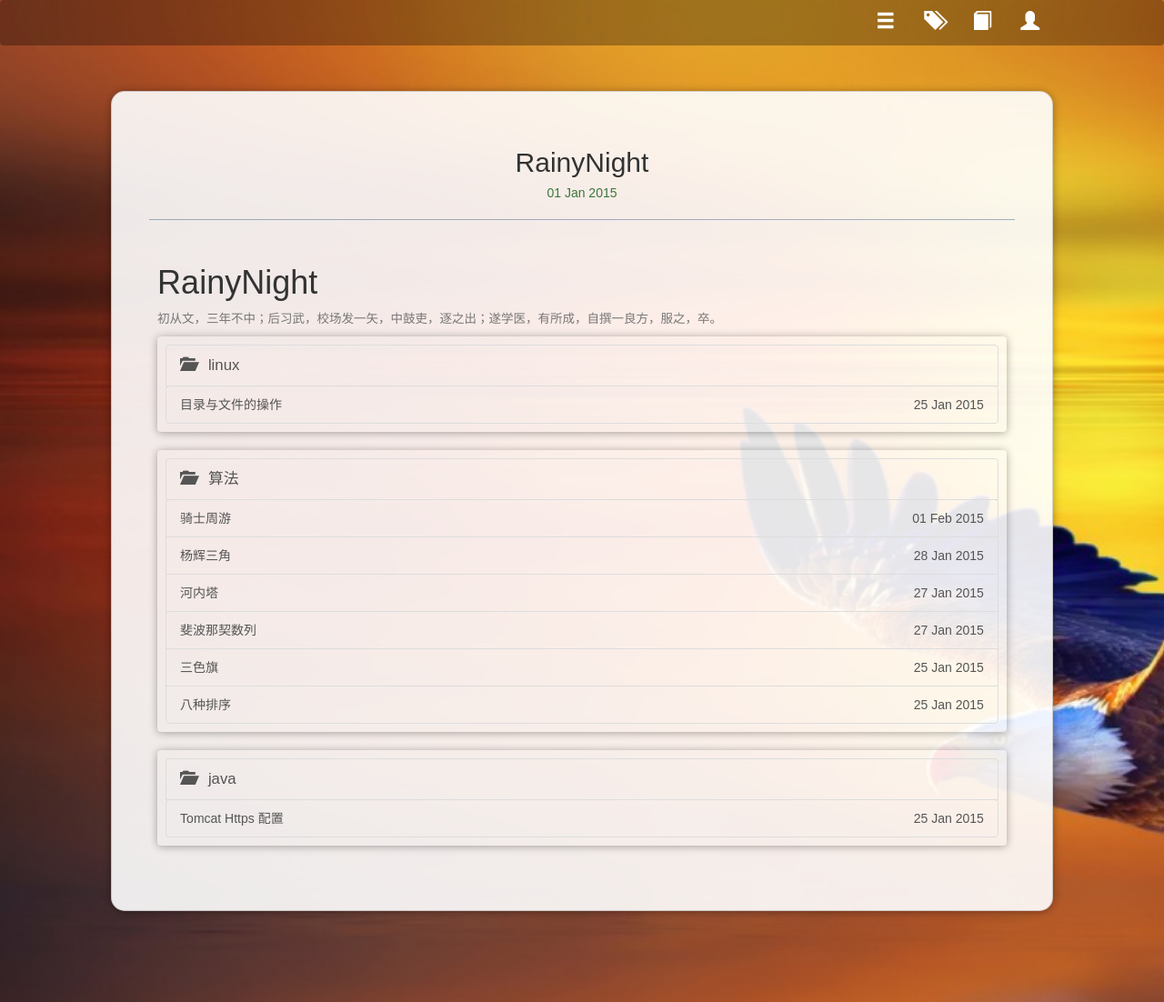
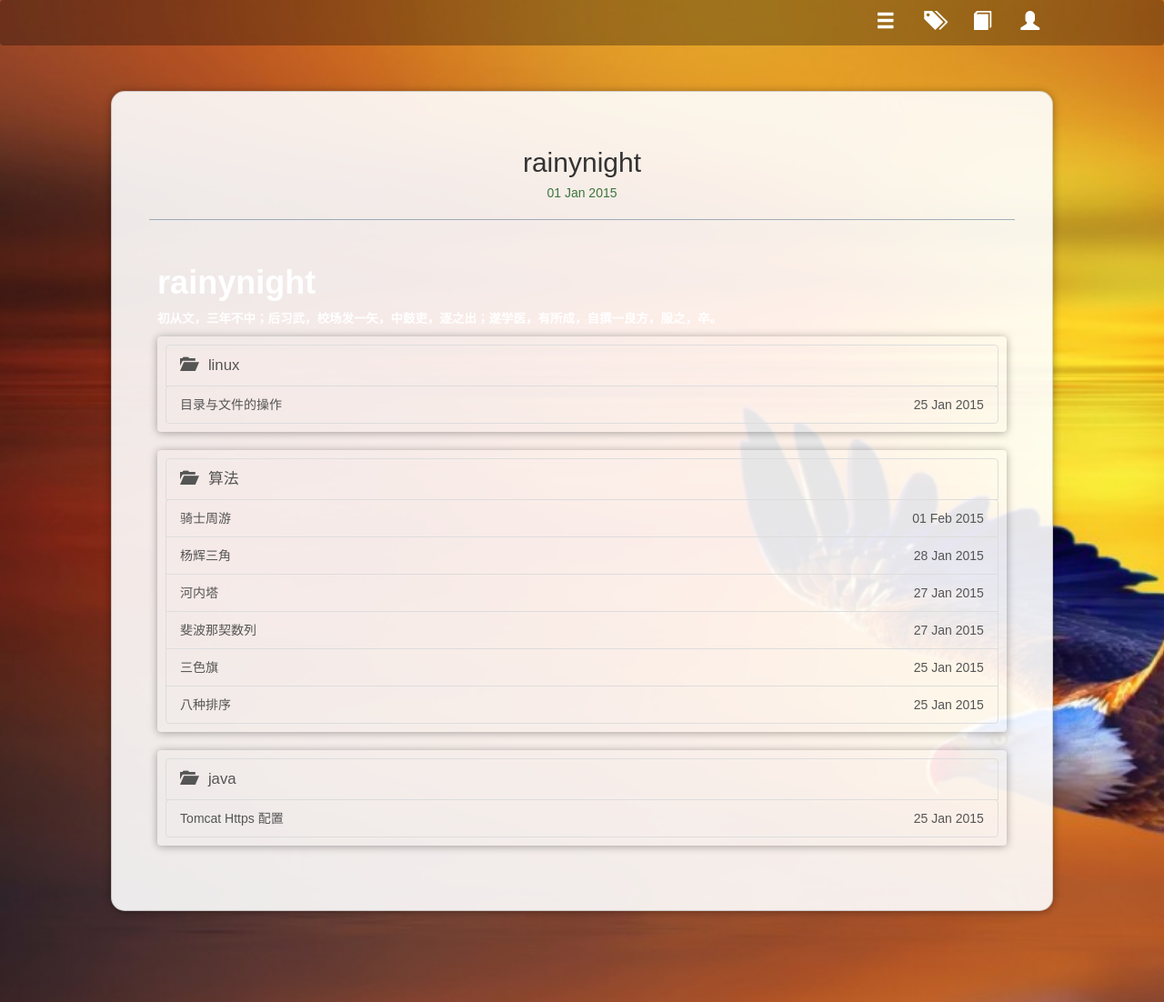
Before and after one commit to bit-ranger/blog, a Jekyll site: the page built from index.html, in a window 1280 px wide and 1102 px high. Shown: the whole window at 91% size. Built offline with Jekyll 4.4.1, drawn with Linux system fonts in a browser that asks for light colours; nearby versions of some CDN libraries; Markdown is read by kramdown in place of the engine named in the settings.

Commit message:
Update index.html

```diff
--- a/index.html
+++ b/index.html
@@ -1,20 +1,20 @@
 ---
 layout: default
 date: 2015/01/01
-title: RainyNight
+title: rainynight
 ---
 
 <div class="well-sm">
     <div>
-        <h1 class="title">{{ page.title }}</h1>
-        <h4><small class="title">{{ site.desc }}</small></h4>
+        <h1 class="entry">{{ page.title }}</h1>
+        <h4><small class="entry">{{ site.desc }}</small></h4>
     </div>
     {% for category in site.categories %}
     <div class="list-group well-sm shadow" id="{{ category | first }}">
         <a href="#collapse-{{ category | first }}" data-toggle="collapse"  class="list-group-item clear-background font-sm title"><span class="glyphicon glyphicon-folder-open"></span> &nbsp;&nbsp;{{ category | first }}</a>
         <div id="collapse-{{ category | first }}" class="collapse in">
             {% for post in category.last %}
-            <a class="list-group-item clear-background title" href="{{ post.url }}" target="_blank">{{ post.title }}<span class="pull-right">{{ post.date | date_to_string}}</span></a>
+            <a class="list-group-item clear-background" href="{{ post.url }}" target="_blank">{{ post.title }}<span class="pull-right">{{ post.date | date_to_string}}</span></a>
             {% endfor %}
         </div>
     </div>
```
